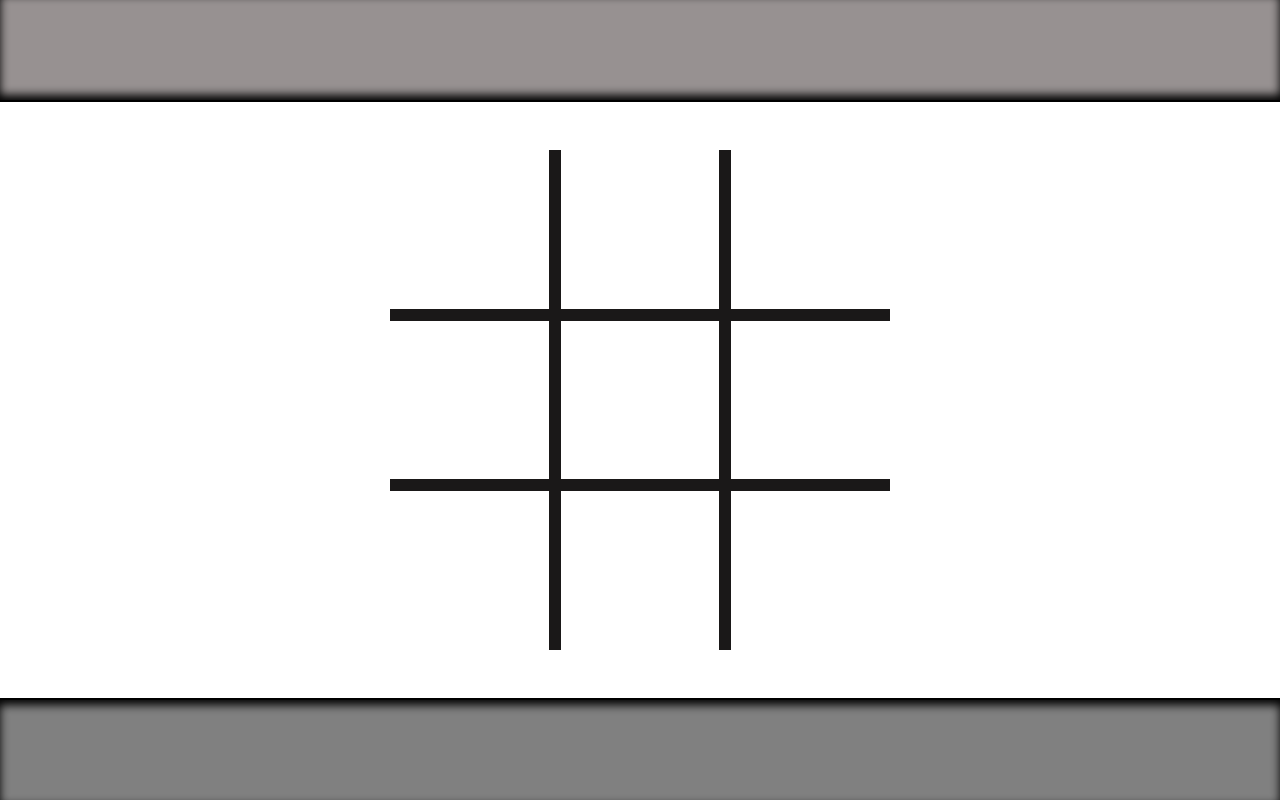
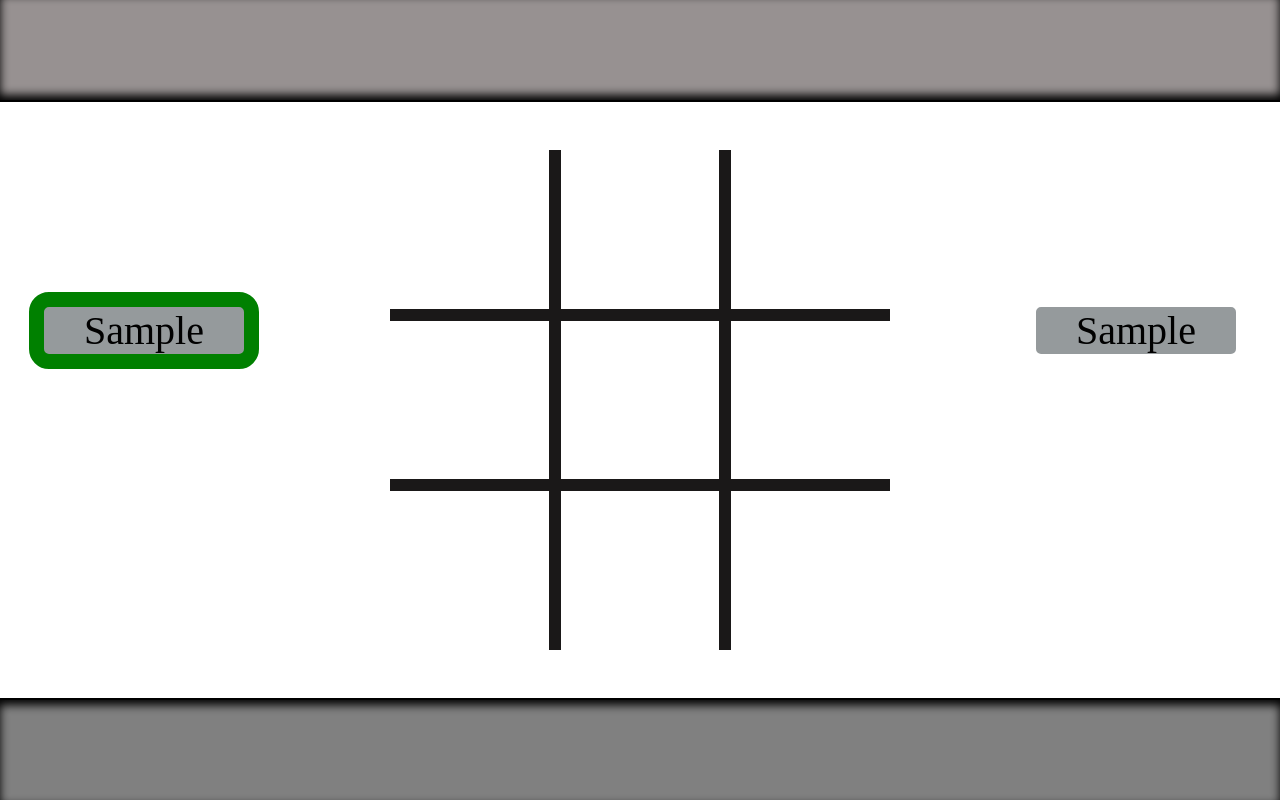
Before and after one commit to feindreh/tictactoe, a plain HTML site: page index.html in a window 1280 px wide. Both pictures are taken after typing "Sample", "Sample" into the empty fields and a click on the button "Create Game". Drawn offline with Linux system fonts and the light colour scheme.

Commit message:
display player names

```diff
--- a/index.html
+++ b/index.html
@@ -20,7 +20,7 @@
         <div id="header">
         </div>
         <div id="content">
-            <div id="player1"></div>
+            <div class="player-wrap"><p id="player1"></p></div>
             <div id="board-wrap">
                 <div id="board">
                     <div class="board-field">
@@ -52,7 +52,7 @@
                     </div>
                 </div>
             </div>
-            <div id="player2"></div>
+            <div class="player-wrap"><p id="player2"></p></div>
         </div>
         <div id="footer">
         </div>
--- a/script.js
+++ b/script.js
@@ -24,8 +24,8 @@ const Game = (() => {
     }
   };
   const _changePlayer = (boolean) => {
-    if (boolean) { player2.style.border = 'solid 5px green'; player1.style.border = 'solid 5px white'; }
-    if (boolean !== true) { player1.style.border = 'solid 5px green'; player2.style.border = 'solid 5px white'; }
+    if (boolean) { player2.style.border = 'solid 15px green'; player1.style.border = 'solid 15px white'; }
+    if (boolean !== true) { player1.style.border = 'solid 15px green'; player2.style.border = 'solid 15px white'; }
     _player1 = (boolean !== true);
   };
   const resetBoard = () => {
@@ -58,19 +58,25 @@ const Game = (() => {
 
 const Prompt = (() => {
   createGame.addEventListener('click', () => {
-    console.log(Player1.name(), Player2.name());
+    _setNames(Player1.name(), Player2.name());
+    player1.style.visibility = 'visible';
+    player2.style.visibility = 'visible';
     _hidePrompt();
   });
   const _hidePrompt = () => {
     blackbox.style.visibility = 'hidden';
     prompt.style.visibility = 'hidden';
   };
+  const _setNames = (name1, name2) => {
+    player1.innerHTML = name1;
+    player2.innerHTML = name2;
+  };
 })();
 
 const personFactory = (selector) => {
   const name = () => selector.value;
 
-  return { name, selector };
+  return { name };
 };
 
 const Player1 = personFactory(document.querySelector('#Player1'));
--- a/style.css
+++ b/style.css
@@ -47,6 +47,29 @@ body{
 }
 
 /*content*/
+#player1{
+    border:15px solid green;
+}
+#player2{
+    border:15px solid white;
+}
+#player1,#player2{
+    overflow:hidden;
+    visibility: hidden;
+    align-self: center;
+    justify-self: center;
+    font-size: 40px;
+    background-color: rgb(149, 154, 156);
+    min-width:200px;
+    text-align: center;
+    border-radius: 20px;
+}
+.player-wrap{
+    display: grid;
+    grid-template: 3fr 1fr/ 1fr;
+
+}
+
 #content{
     border-top:2px solid black;
     border-bottom: 2px solid black;
```
